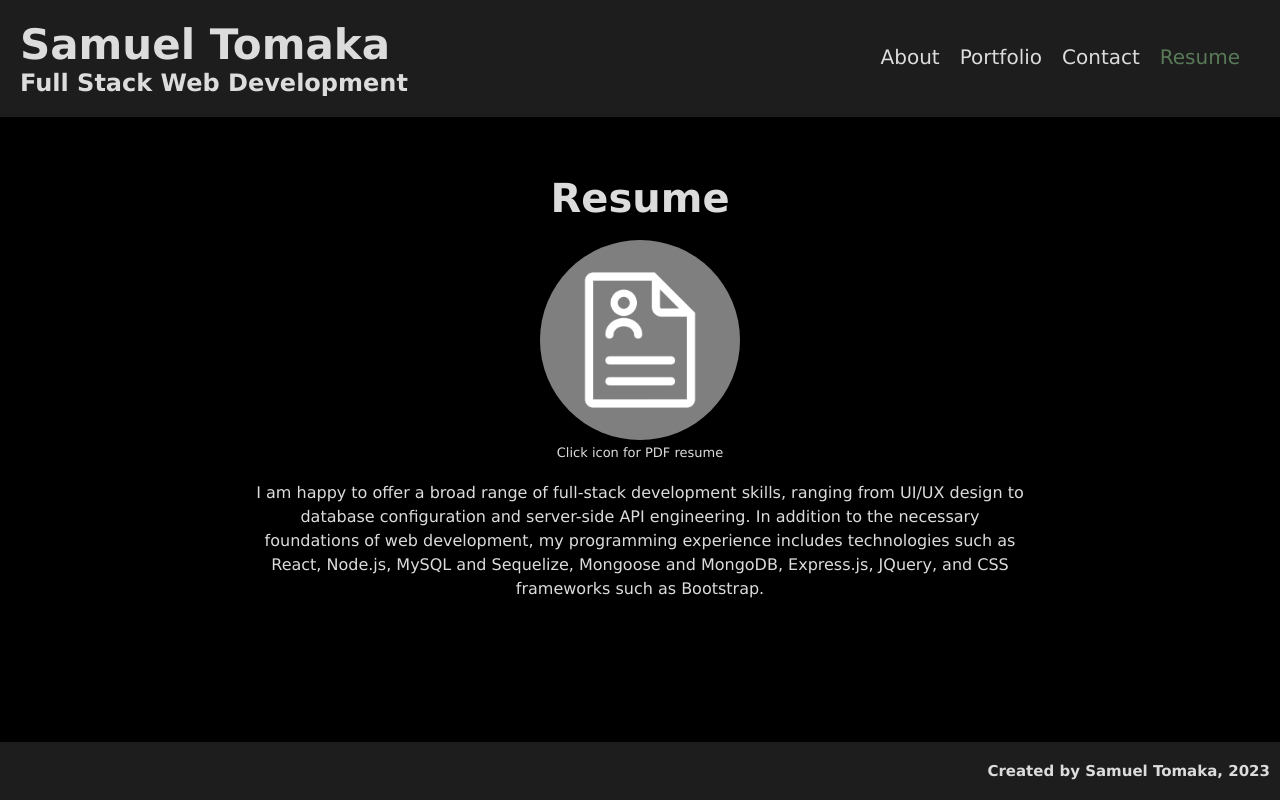
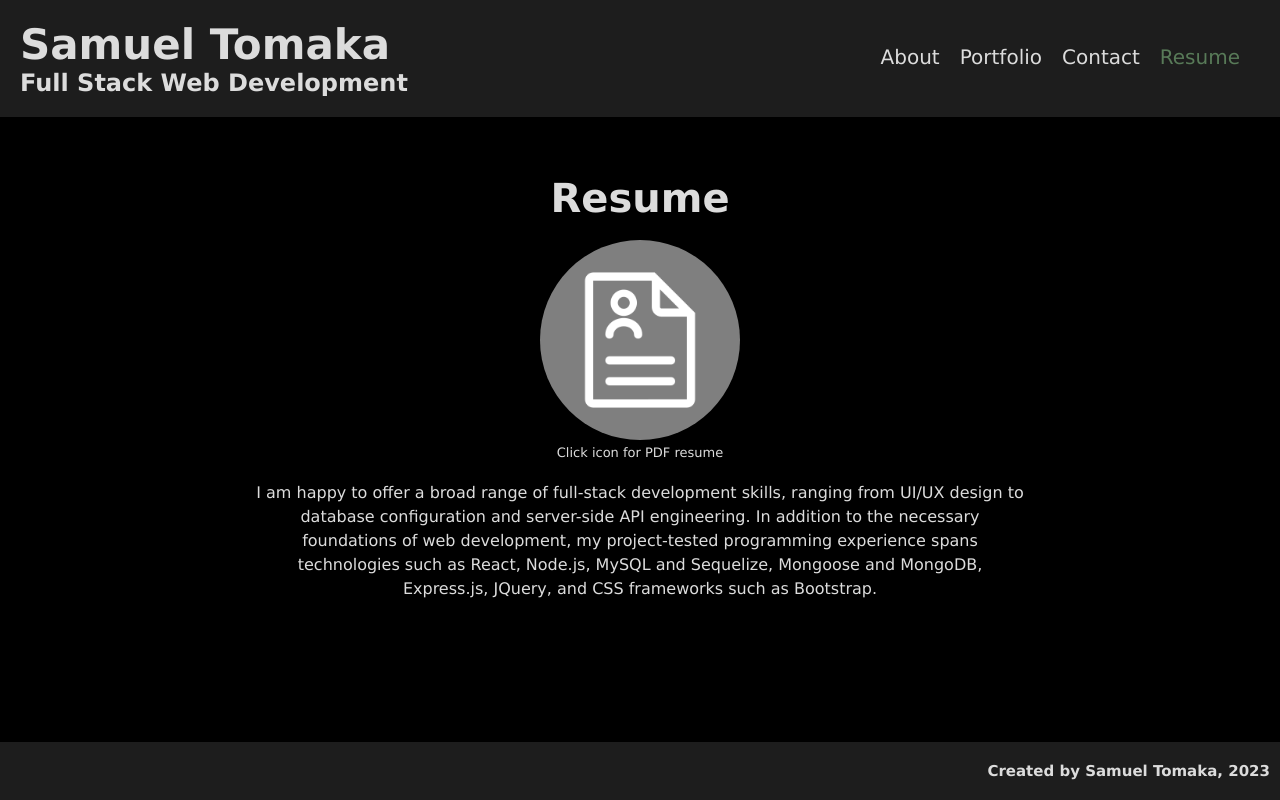
Before and after one commit to altavada/portfolio-with-react, a React (Create React App) app: page / in a window 1280 px wide. Both pictures are taken after a click on the element "Resume". Built offline with nearby package versions, Linux system fonts and the light colour scheme.

Commit message:
resume link update

```diff
--- a/src/components/sections/Resume.js
+++ b/src/components/sections/Resume.js
@@ -7,7 +7,7 @@
       <h2 className="bodyheader">Resume</h2>
       <br></br>
       <a
-        href="https://drive.google.com/file/d/16_-Cwff4uTGdzB07K-Rc8Z1ylFi17zeg/view?usp=sharing"
+        href="https://drive.google.com/file/d/1tkz3Ml1hdfzL0dG7Db_nLO7SPy7KM84P/view?usp=sharing"
         target="_blank"
         rel="noreferrer"
       >
@@ -24,7 +24,7 @@
           I am happy to offer a broad range of full-stack development skills,
           ranging from UI/UX design to database configuration and server-side
           API engineering. In addition to the necessary foundations of web
-          development, my programming experience includes technologies such as
+          development, my project-tested programming experience spans technologies such as
           React, Node.js, MySQL and Sequelize, Mongoose and MongoDB, Express.js,
           JQuery, and CSS frameworks such as Bootstrap.
         </div>
```
